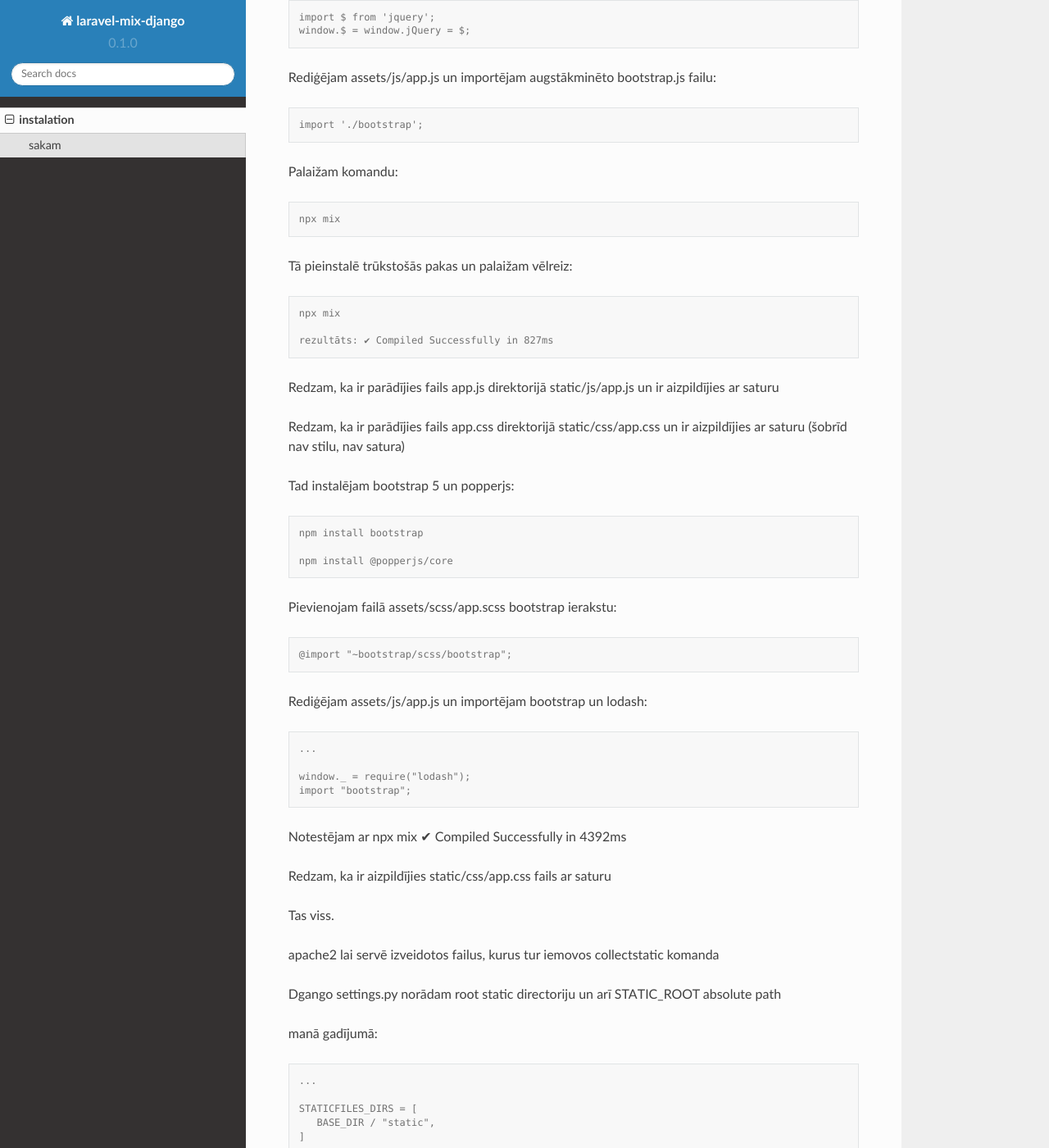
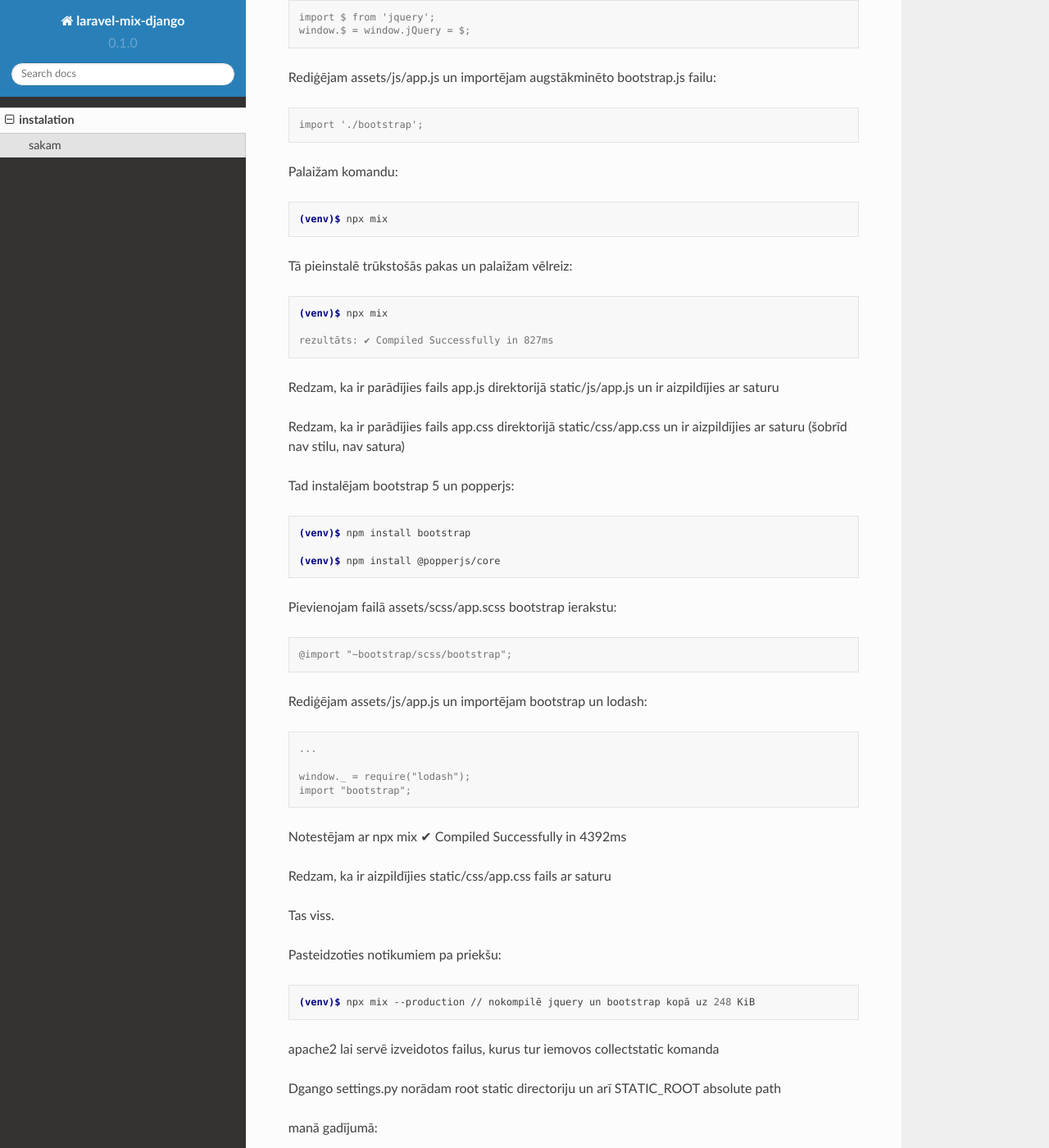
Before and after one commit to aleksanm/laravel-mix-django, a Sphinx documentation site: the page built from docs/source/instalation.rst, in a window 1280 px wide and 1400 px high, scrolled down 2451 px. Shown: the whole window at 82% size. Built offline with Sphinx 7.4.7 and the Read the Docs theme 2.0.0, drawn with Linux system fonts in a browser that asks for light colours; some of the changed text lies outside the part shown.

Commit message:
Update instalation.rst

```diff
--- a/docs/source/instalation.rst
+++ b/docs/source/instalation.rst
@@ -10,9 +10,9 @@ Izveidojam vēlamo folderi. Tajā izveidojam virtual enviroment un aktiviējam:
 
 .. code-block:: console
 
-   $mkdir webpack && cd webpack
-   $python -m venv venv
-   $source venv/bin/activate
+   $ mkdir webpack && cd webpack
+   $ python -m venv venv
+   $ source venv/bin/activate
    (venv)$
 
 Vispirms updeitojam pip:
@@ -39,19 +39,19 @@ Ruļījam tālāk un izveidojam konfigurācijas failu priekš laravel-mix:
 
 .. code-block:: console
 
-   $ touch webpack.mix.js
+   (venv)$  touch webpack.mix.js
 
 Inicializējam npm:
 
 .. code-block:: console
 
-   $ npm init -y
+   (venv)$  npm init -y
 
 Instalējam laravel-mix:
 
 .. code-block:: console
 
-   $ npm install laravel-mix
+   (venv)$  npm install laravel-mix
 
 Tad uztaisam direktoriju assets ar apakšdirektorijām un failiem (css,js,scss) un tajos attiecīgi app.css, app.js/bootstrap.js, app.scss
 
@@ -107,7 +107,7 @@ Instalējam jquery ar npm:
 
 .. code-block:: console
 
-   npm install jquery
+   (venv)$ npm install jquery
 
 Rediģējam webpack.mix.js un pievienojam jquery, lai ņem src nevis dist:
 
@@ -142,13 +142,13 @@ Palaižam komandu:
 
 .. code-block:: console
 
-   npx mix
+   (venv)$ npx mix
 
 Tā pieinstalē trūkstošās pakas un palaižam vēlreiz:
 
 .. code-block:: console
 
-   npx mix
+   (venv)$ npx mix
 
    rezultāts: ✔ Compiled Successfully in 827ms
 
@@ -161,9 +161,9 @@ Tad instalējam bootstrap 5 un popperjs:
 
 .. code-block:: console
 
-   npm install bootstrap
+   (venv)$ npm install bootstrap
 
-   npm install @popperjs/core
+   (venv)$ npm install @popperjs/core
 
 Pievienojam failā assets/scss/app.scss bootstrap ierakstu:
 
@@ -185,6 +185,13 @@ Notestējam ar npx mix ✔ Compiled Successfully in 4392ms
 Redzam, ka ir aizpildījies static/css/app.css fails ar saturu
 
 Tas viss.
+
+Pasteidzoties notikumiem pa priekšu:
+
+.. code-block:: console
+
+   (venv)$ npx mix --production // nokompilē jquery un bootstrap kopā uz 248 KiB
+
 
 apache2 lai servē izveidotos failus, kurus tur iemovos collectstatic komanda
 
@@ -246,9 +253,9 @@ Rezumē:
 
 .. code-block:: console
 
-   npx mix - nokompilē jquery un bootstrap kopā uz 1.18 MiB
+   (venv)$ npx mix - nokompilē jquery un bootstrap kopā uz 1.18 MiB
 
-   npx mix --production nokompilē jquery un bootstrap kopā uz 248 KiB
+   (venv)$ npx mix --production nokompilē jquery un bootstrap kopā uz 248 KiB
 
 
 Starpība liela
```
